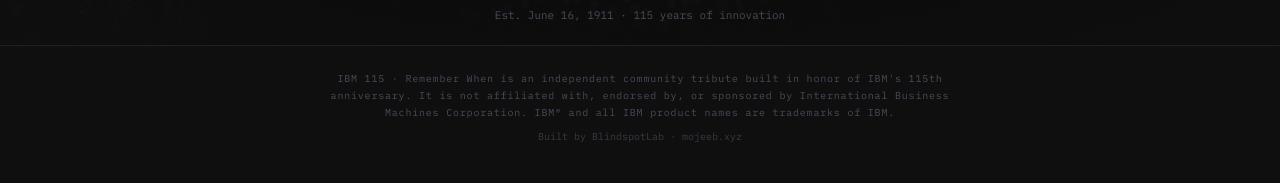
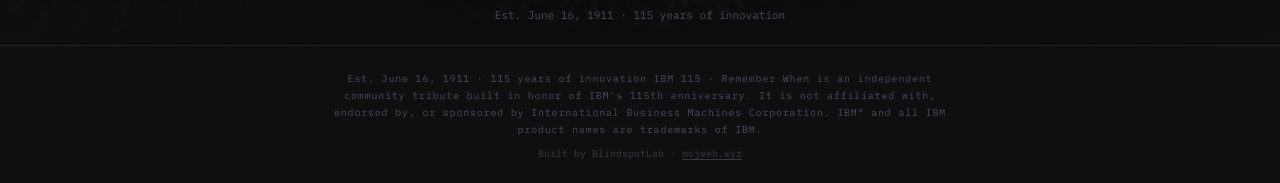
Before and after one commit to mojeebdev/ibm115, a Next.js app: page / in a window 1280 px wide. Shown: the part 755-938 px from the top of the page. Built offline with nearby package versions, Linux system fonts and the light colour scheme; no server answers; a web font is replaced by a local one.

Commit message:
Make mojeeb.xyz link clickable in footer

```diff
--- a/components/Disclaimer.tsx
+++ b/components/Disclaimer.tsx
@@ -18,6 +18,7 @@
           lineHeight: 1.7,
         }}
       >
+        Est. June 16, 1911 · 115 years of innovation
         IBM 115 · Remember When is an independent community tribute built in
         honor of IBM&apos;s 115th anniversary. It is not affiliated with,
         endorsed by, or sponsored by International Business Machines
@@ -32,7 +33,15 @@
           opacity: 0.7,
         }}
       >
-        Built by BlindspotLab · mojeeb.xyz
+        Built by BlindspotLab ·{" "}
+        <a
+          href="https://mojeeb.xyz"
+          target="_blank"
+          rel="noopener noreferrer"
+          style={{ color: "inherit", textDecoration: "underline", textUnderlineOffset: "2px" }}
+        >
+          mojeeb.xyz
+        </a>
       </p>
     </footer>
   );
```
